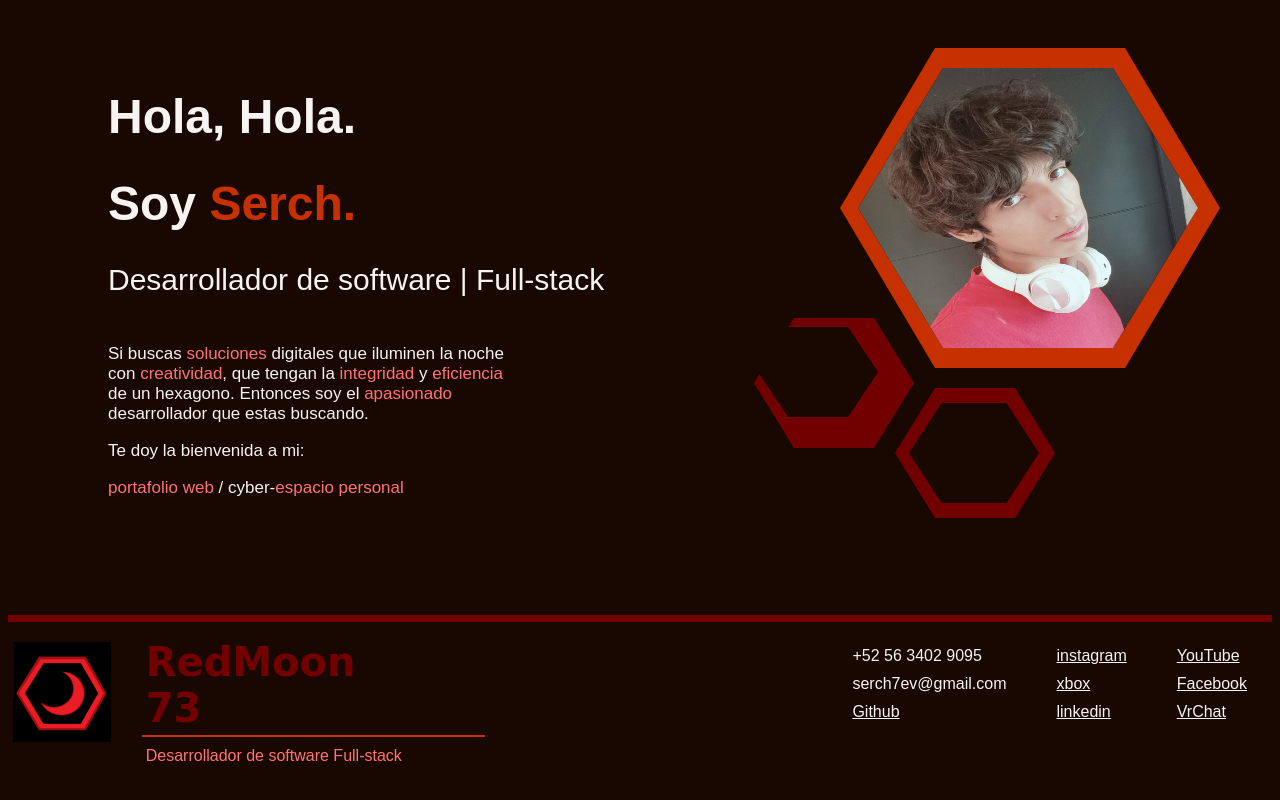
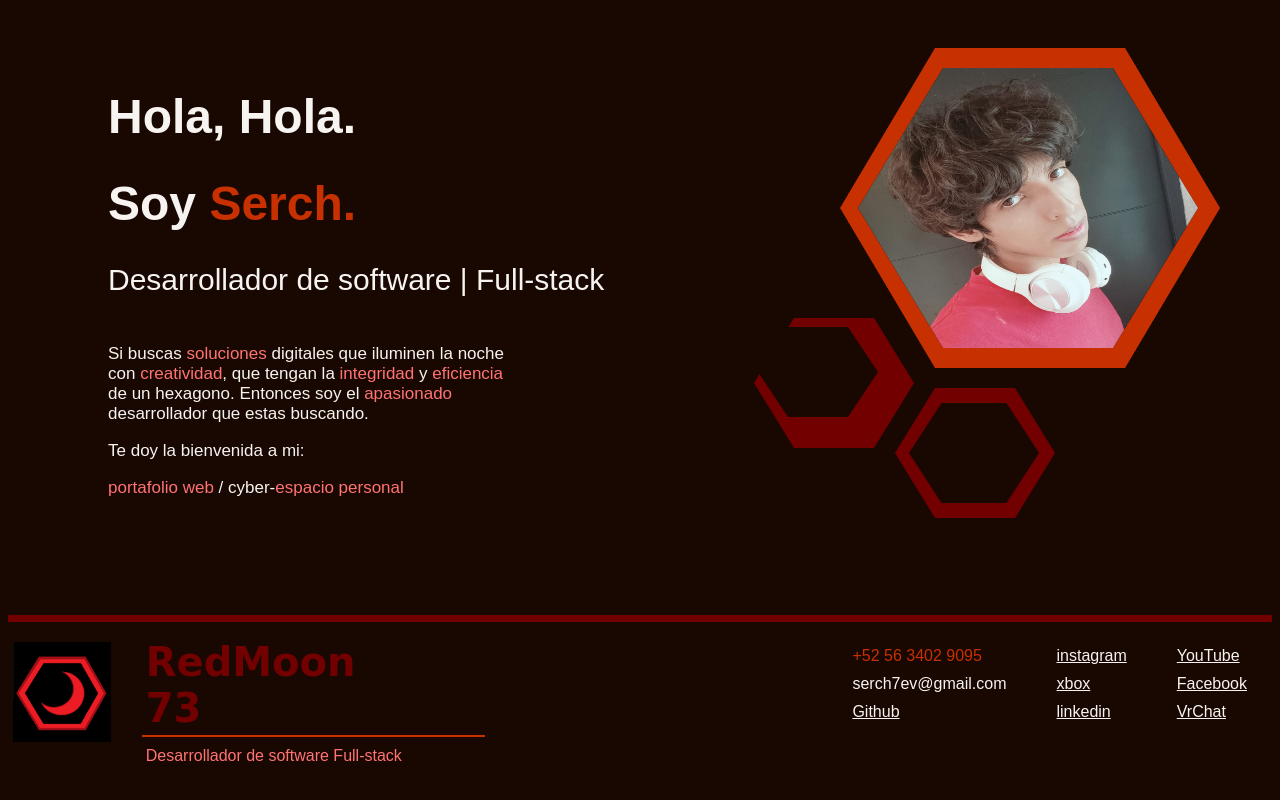
Before and after one commit to RedMoon73uwu/Red-Space, a plain HTML site: page index.html in a window 1280 px wide. In both pictures the pointer is over the element "+52 56 3402 9095". Shown: the part 162-962 px from the top of the page. Drawn offline with Linux system fonts and the light colour scheme; a web font is replaced by a local one.

Commit message:
footer.css: ahora los links cambian de color cuando el cursor esta sobre ellos

```diff
--- a/src/estilos/footer.css
+++ b/src/estilos/footer.css
@@ -29,6 +29,9 @@
     color: #f7f3f1;
     padding: 5px;
 }
+.linkRed:hover{
+    color:#C73000;
+}
 
 .columnasFooter{
     width: 100%;
```
